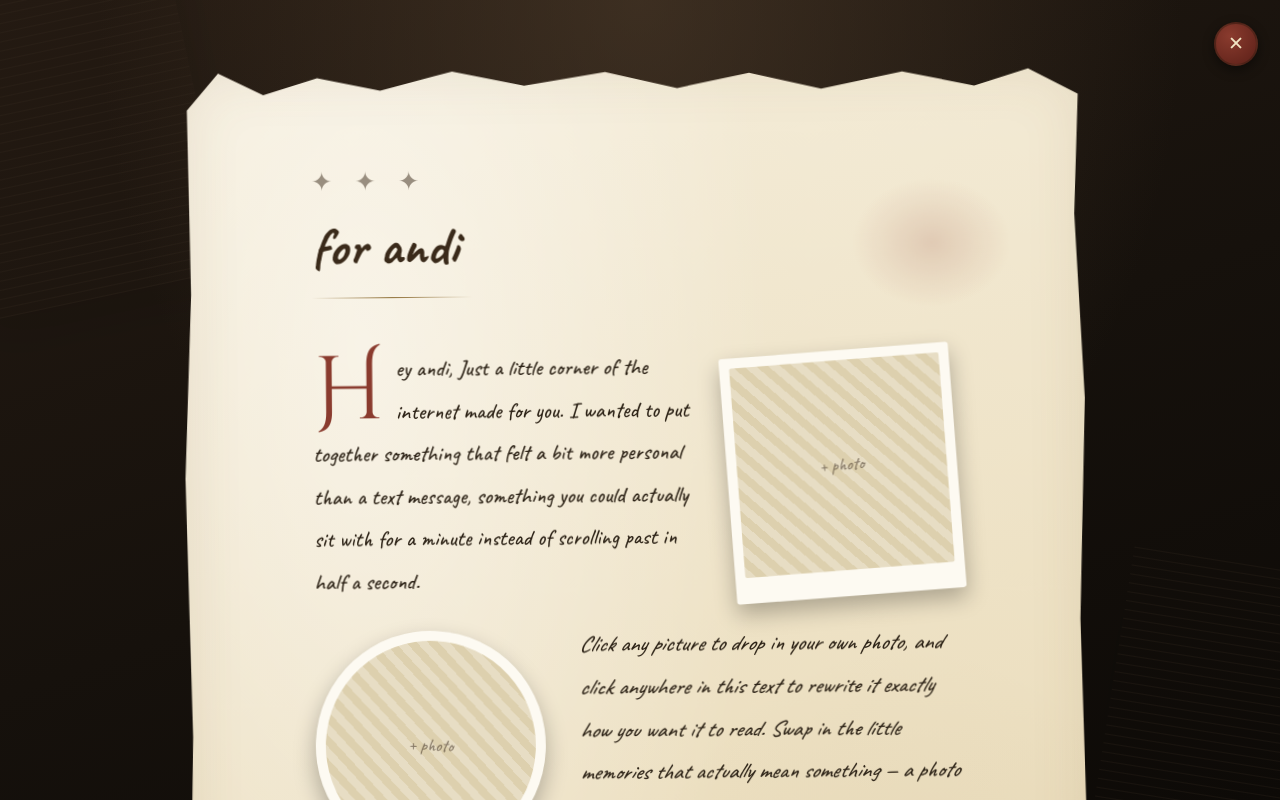
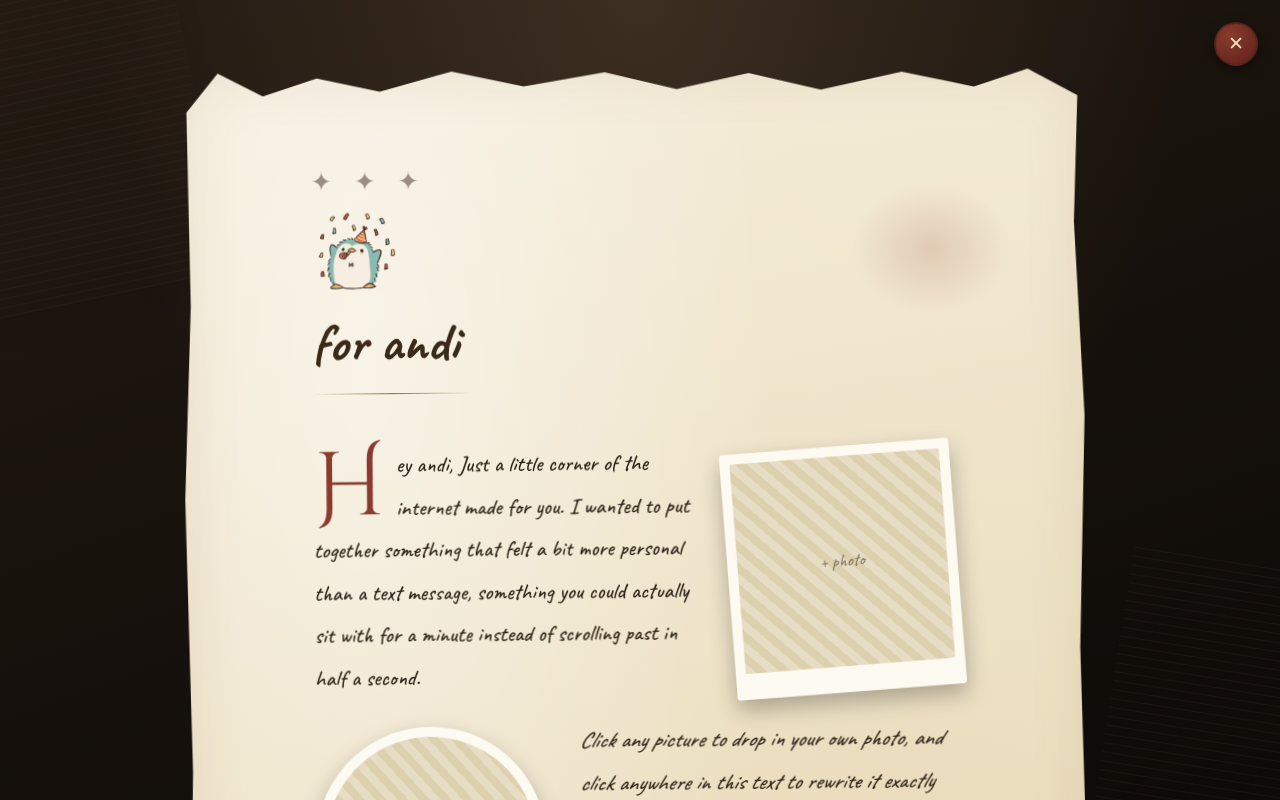
Before and after one commit to arvind88765/birthydayy, a Next.js app: page / in a window 1280 px wide. Both pictures are taken after a click on the button "click me ✦". Built offline with nearby package versions, Linux system fonts and the light colour scheme.

Commit message:
Add celebrating penguin gif to letter header, above the 'for andi' title

```diff
--- a/app/components/AndiGift.jsx
+++ b/app/components/AndiGift.jsx
@@ -303,6 +303,7 @@
           .andi-header { text-align: center; }
           .andi-header-stars { }
           .andi-header-rule { margin: 0 auto; }
+          .andi-celebrate-gif { width: 64px !important; }
         }
 
         /* ===== floating toolbar: solid on mobile, never wraps ===== */
@@ -539,6 +540,12 @@
               className="andi-header"
             >
               <div className="andi-header-stars" style={{ fontSize: '1.6rem', letterSpacing: '0.3em', opacity: 0.5, marginBottom: 6 }}>✦ ✦ ✦</div>
+              <img
+                src="/celebrate.gif"
+                alt="celebrating penguin"
+                className="andi-celebrate-gif"
+                style={{ width: 90, marginBottom: 6 }}
+              />
               <h2 className="andi-title" style={{ fontFamily: "'Caveat', cursive", fontWeight: 700, margin: '0 0 10px 0' }}>
                 for andi
               </h2>
```
Also changed, not shown: public/celebrate.gif (added).
